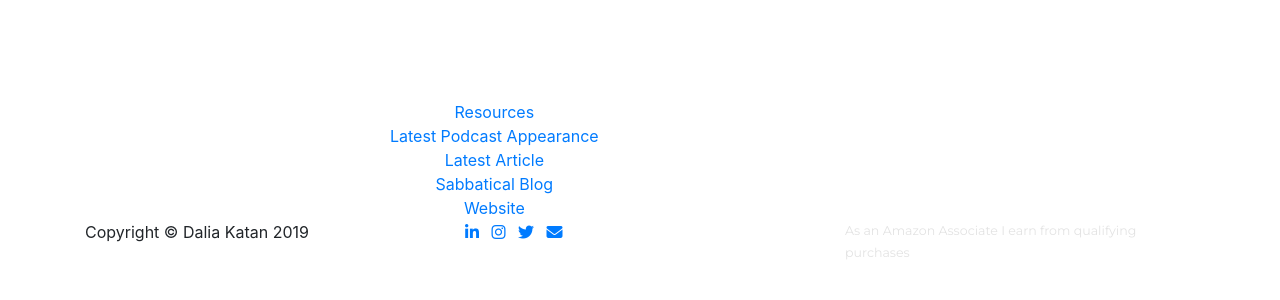
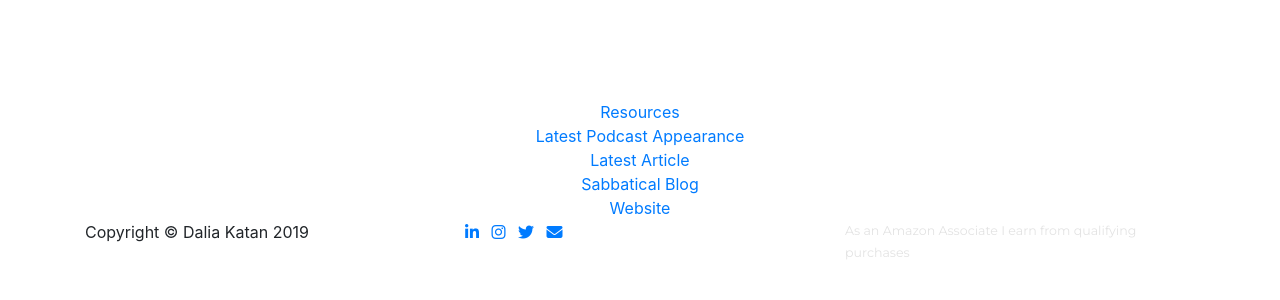
Before and after one commit to dalkat/dalkat.github.io, a Jekyll site: the page built from go.md, in a window 1280 px wide. Shown: the top 300 px of the page. Built offline with Jekyll 4.4.1, drawn with Linux system fonts in a browser that asks for light colours; nearby versions of some CDN libraries; some web fonts are replaced; library files that are not in the unit come from our copies.

Commit message:
removed div row to reg div bc weird margin alignment

```diff
--- a/_layouts/go.html
+++ b/_layouts/go.html
@@ -5,7 +5,7 @@ layout: default-sub
 <div class="container" style="padding-top:100px;">
 	 <center><div class="dalia-button"> </div></center>
 
-	<div class="row" style="max-width: 500px; text-align:center; margin-left:auto; margin-right:auto;" >
+	<div style="max-width: 500px; text-align:center; margin-left:auto; margin-right:auto;" >
 	    <center>
 	     <div class="instalinks"><a href="https://daliakatan.com/for-you">Resources</a></div>
 	    <div class="instalinks"><a href="https://www.thewaywelead.com/podcast/episode/49b56c90/s1e4-how-to-create-more-inclusive-workplaces-with-dalia-katan">Latest Podcast Appearance</a></div>
```
